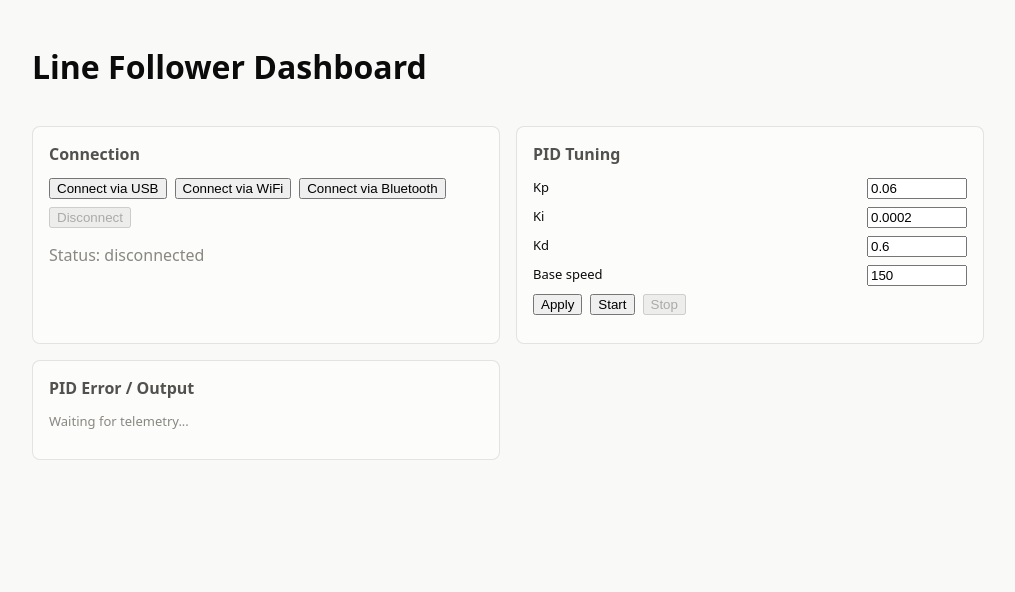
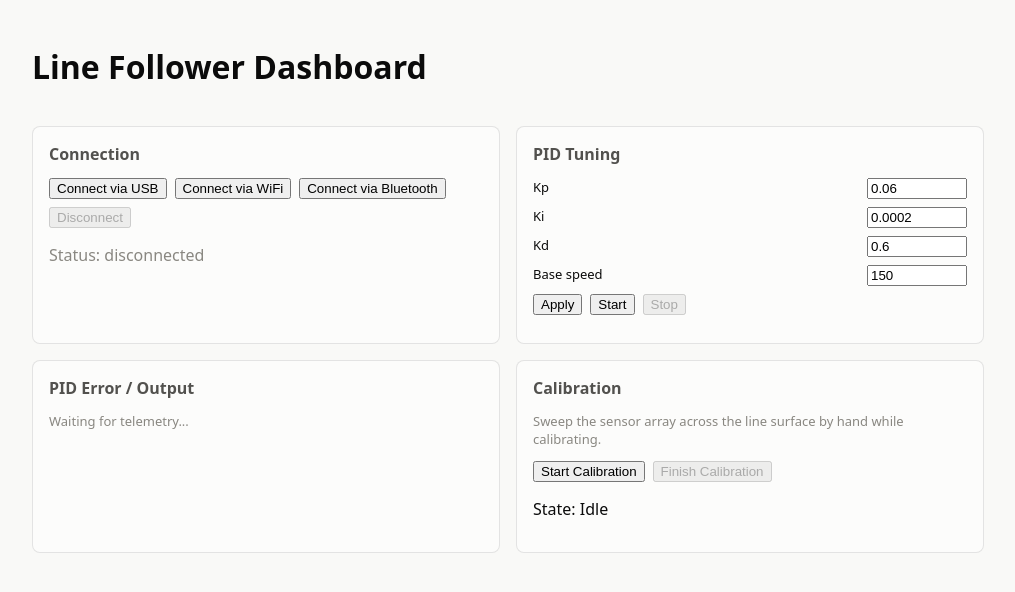
Before and after one commit to NAJDAWI-dot/line-follower, a React (Vite) app in the folder webapp/: page / in a window 1280 px wide. Shown: the top 592 px of the page, without its empty margins (132-1147 px from the left). Built offline with nearby package versions, Linux system fonts and the light colour scheme.

Commit message:
feat(webapp): add calibration panel

```diff
--- a/webapp/src/App.tsx
+++ b/webapp/src/App.tsx
@@ -4,6 +4,7 @@ import { SensorBarGraph } from './components/SensorBarGraph';
 import { LinePositionIndicator } from './components/LinePositionIndicator';
 import { PidTuningPanel } from './components/PidTuningPanel';
 import { PidChart } from './components/PidChart';
+import { CalibrationPanel } from './components/CalibrationPanel';
 
 export default function App() {
   const { status, statusMessage, telemetry, history, connect, disconnect, sendCommand } = useConnection();
@@ -30,6 +31,7 @@ export default function App() {
         pidEnabled={telemetry?.pidEnabled ?? false}
       />
       <PidChart history={history} />
+      <CalibrationPanel telemetry={telemetry} onSendCommand={sendCommand} />
     </div>
   );
 }
--- /dev/null
+++ b/webapp/src/components/CalibrationPanel.tsx
@@ -0,0 +1,53 @@
+import { useState } from 'react';
+import type { Command, Telemetry } from '../protocol';
+
+interface CalibrationPanelProps {
+  telemetry: Telemetry | null;
+  onSendCommand: (command: Command) => void;
+}
+
+export function CalibrationPanel({ telemetry, onSendCommand }: CalibrationPanelProps) {
+  const [running, setRunning] = useState(false);
+  const calState = telemetry?.calState ?? 0;
+
+  const start = () => {
+    setRunning(true);
+    onSendCommand({ cmd: 'calibrate', start: true });
+  };
+  const stop = () => {
+    setRunning(false);
+    onSendCommand({ cmd: 'calibrate', start: false });
+  };
+
+  return (
+    <section className="panel">
+      <h2>Calibration</h2>
+      <p className="muted">Sweep the sensor array across the line surface by hand while calibrating.</p>
+      <div className="pid-buttons">
+        <button onClick={start} disabled={running}>Start Calibration</button>
+        <button onClick={stop} disabled={!running}>Finish Calibration</button>
+      </div>
+      <p>State: {calState === 1 ? 'Calibrating...' : calState === 2 ? 'Done' : 'Idle'}</p>
+      {calState === 1 && telemetry?.calMin && telemetry?.calMax && (
+        <table className="cal-table">
+          <thead>
+            <tr>
+              <th>Ch</th>
+              <th>Min</th>
+              <th>Max</th>
+            </tr>
+          </thead>
+          <tbody>
+            {telemetry.calMin.map((min, i) => (
+              <tr key={i}>
+                <td>{i}</td>
+                <td>{min}</td>
+                <td>{telemetry.calMax![i]}</td>
+              </tr>
+            ))}
+          </tbody>
+        </table>
+      )}
+    </section>
+  );
+}
```
